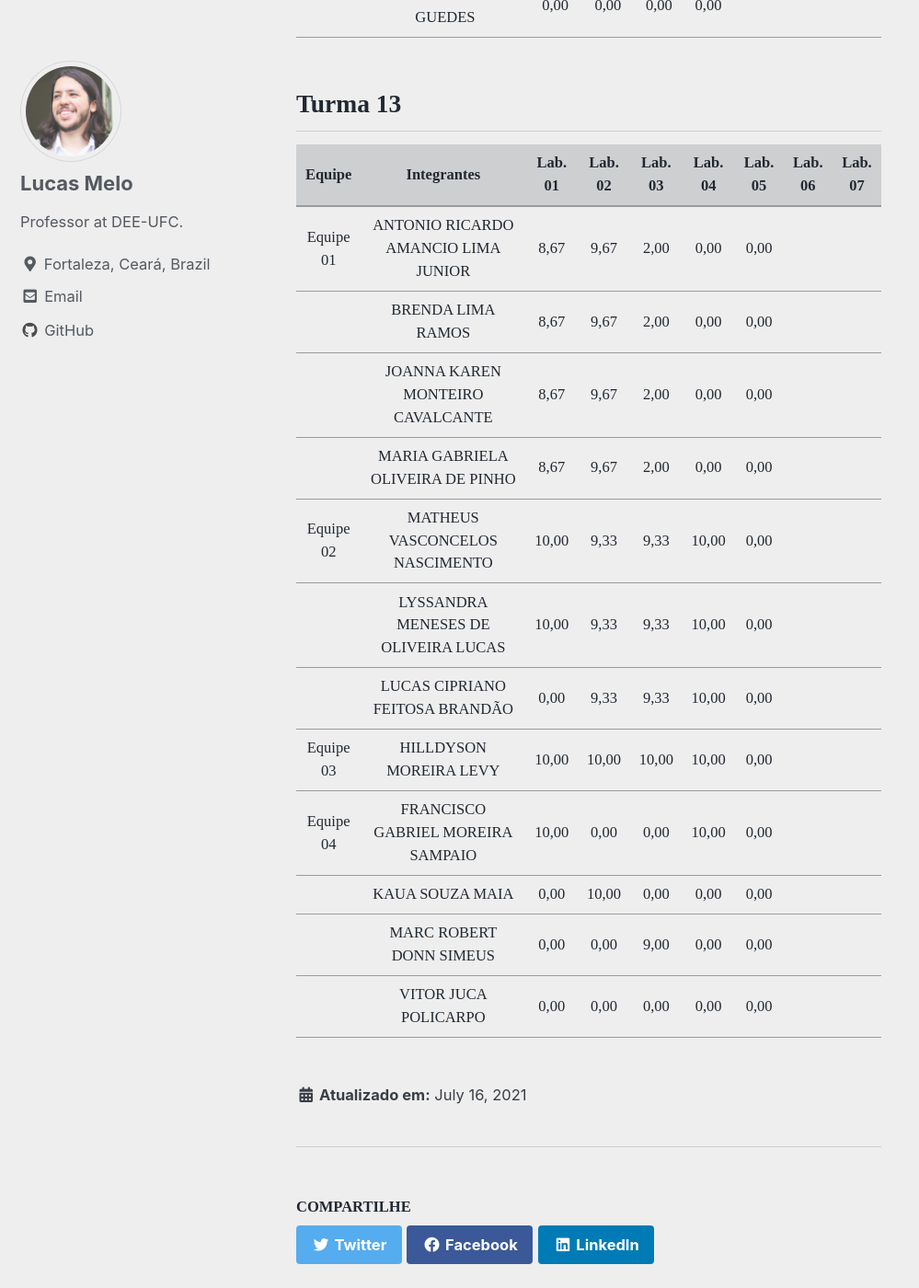
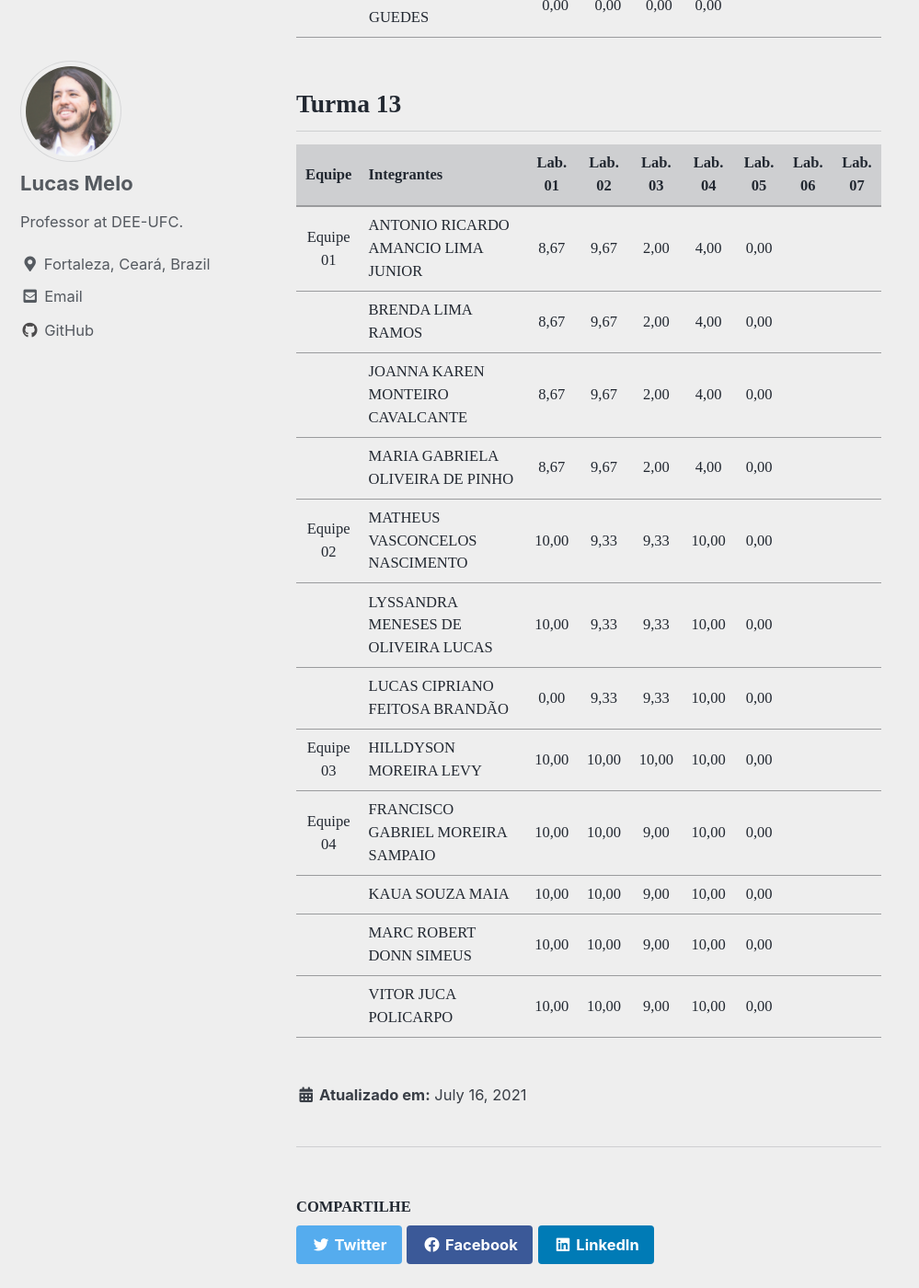
Before and after one commit to lucassm/lucassm.github.io, a Jekyll site: the page built from _teaching/LE-2021-1/notas.md, in a window 1280 px wide and 1400 px high, scrolled down 2627 px. Shown: the whole window at 92% size, without its empty margins (0-999 px from the left). Built offline with Jekyll 4.4.1, drawn with Linux system fonts in a browser that asks for light colours; cached includes are drawn as plain includes; some web fonts are replaced; some of the changed text lies outside the part shown.

Commit message:
UPDADE 2 notas de LE-2021

```diff
--- a/_teaching/LE-2021-1/notas.md
+++ b/_teaching/LE-2021-1/notas.md
@@ -19,9 +19,9 @@
 |            | LETICIA ALENCAR FERNANDES         |   7,33  |  10,00  |   0,00  |   0,00  |   0,00  |         |         |
 |            | RAISSA CASTRO CYSNE               |   7,33  |  10,00  |   0,00  |   0,00  |   0,00  |         |         |
 |            |                                   |         |         |         |         |         |         |         |
-|  Equipe 03 | DIANA PEREIRA DE ALENCAR          |   5,00  |   0,00  |   0,00  |   0,00  |   0,00  |         |         |
-|            | VITORIA RAQUEL SILVA SERAFIM LIMA |   0,00  |   9,33  |   1,00  |   4,00  |   0,00  |         |         |
-|            | VITORIA SALES FARIAS              |   0,00  |   0,00  |   0,00  |   0,00  |   0,00  |         |         |
+|  Equipe 03 | DIANA PEREIRA DE ALENCAR          |   5,00  |   9,33  |   1,00  |   4,00  |   0,00  |         |         |
+|            | VITORIA RAQUEL SILVA SERAFIM LIMA |   5,00  |   9,33  |   1,00  |   4,00  |   0,00  |         |         |
+|            | VITORIA SALES FARIAS              |   5,00  |   9,33  |   1,00  |   4,00  |   0,00  |         |         |
 |            |                                   |         |         |         |         |         |         |         |
 |  Equipe 04 | BARBARA DA SILVA OLIVEIRA         |   8,00  |   8,33  |   8,67  |   8,00  |   0,00  |         |         |
 |            | LARA FABIAN SOUSA AGUIAR          |   8,00  |   7,00  |   7,00  |   4,00  |   0,00  |         |         |
@@ -34,7 +34,7 @@
 ## Turma 11
 
 |   Equipe   |             Integrantes            | Lab. 01 | Lab. 02 | Lab. 03 | Lab. 04 | Lab. 05 | Lab. 06 | Lab. 07 |
-|:----------:|:----------------------------------:|:-------:|:-------:|:-------:|:-------:|:-------:|:-------:|:-------:|
+|:----------:|------------------------------------|:-------:|:-------:|:-------:|:-------:|:-------:|:-------:|:-------:|
 | Equipe 01  | MARIA LETICIA FERREIRA PEREIRA     |   9,33  |   5,33  |   8,00  |   5,00  |         |         |         |
 |            | ISADORA VASCONCELOS GOMES TAVARES  |   9,33  |   5,33  |   8,00  |   5,00  |         |         |         |
 |            | ANA BEATRIZ DELFINO DE QUEIROZ     |   9,33  |   5,33  |   8,00  |   5,00  |         |         |         |
@@ -52,16 +52,16 @@
 ## Turma 13
 
 |   Equipe   |             Integrantes             | Lab. 01 | Lab. 02 | Lab. 03 | Lab. 04 | Lab. 05 | Lab. 06 | Lab. 07|
-|:----------:|:-----------------------------------:|:-------:|:-------:|:-------:|:-------:|:-------:|:-------:|:------:|
-| Equipe 01  | ANTONIO RICARDO AMANCIO LIMA JUNIOR |   8,67  |   9,67  |   2,00  |   0,00  |   0,00  |         |        |
-|            | BRENDA LIMA RAMOS                   |   8,67  |   9,67  |   2,00  |   0,00  |   0,00  |         |        |
-|            | JOANNA KAREN MONTEIRO CAVALCANTE    |   8,67  |   9,67  |   2,00  |   0,00  |   0,00  |         |        |
-|            | MARIA GABRIELA OLIVEIRA DE PINHO    |   8,67  |   9,67  |   2,00  |   0,00  |   0,00  |         |        |
+|:----------:|-------------------------------------|:-------:|:-------:|:-------:|:-------:|:-------:|:-------:|:------:|
+| Equipe 01  | ANTONIO RICARDO AMANCIO LIMA JUNIOR |   8,67  |   9,67  |   2,00  |   4,00  |   0,00  |         |        |
+|            | BRENDA LIMA RAMOS                   |   8,67  |   9,67  |   2,00  |   4,00  |   0,00  |         |        |
+|            | JOANNA KAREN MONTEIRO CAVALCANTE    |   8,67  |   9,67  |   2,00  |   4,00  |   0,00  |         |        |
+|            | MARIA GABRIELA OLIVEIRA DE PINHO    |   8,67  |   9,67  |   2,00  |   4,00  |   0,00  |         |        |
 |  Equipe 02 | MATHEUS VASCONCELOS NASCIMENTO      |  10,00  |   9,33  |   9,33  |  10,00  |   0,00  |         |        |
 |            | LYSSANDRA MENESES DE OLIVEIRA LUCAS |  10,00  |   9,33  |   9,33  |  10,00  |   0,00  |         |        |
 |            | LUCAS CIPRIANO FEITOSA BRANDÃO      |   0,00  |   9,33  |   9,33  |  10,00  |   0,00  |         |        |
 |  Equipe 03 | HILLDYSON MOREIRA LEVY              |  10,00  |  10,00  |  10,00  |  10,00  |   0,00  |         |        |
-|  Equipe 04 | FRANCISCO GABRIEL MOREIRA SAMPAIO   |  10,00  |   0,00  |   0,00  |  10,00  |   0,00  |         |        |
-|            | KAUA SOUZA MAIA                     |   0,00  |  10,00  |   0,00  |   0,00  |   0,00  |         |        |
-|            | MARC ROBERT DONN SIMEUS             |   0,00  |   0,00  |   9,00  |   0,00  |   0,00  |         |        |
-|            | VITOR JUCA POLICARPO                |   0,00  |   0,00  |   0,00  |   0,00  |   0,00  |         |        |
+|  Equipe 04 | FRANCISCO GABRIEL MOREIRA SAMPAIO   |  10,00  |  10,00  |   9,00  |  10,00  |   0,00  |         |        |
+|            | KAUA SOUZA MAIA                     |  10,00  |  10,00  |   9,00  |  10,00  |   0,00  |         |        |
+|            | MARC ROBERT DONN SIMEUS             |  10,00  |  10,00  |   9,00  |  10,00  |   0,00  |         |        |
+|            | VITOR JUCA POLICARPO                |  10,00  |  10,00  |   9,00  |  10,00  |   0,00  |         |        |
```
Also changed, not shown: _teaching/LE-2021-1/index.md (+5 -5 lines).
